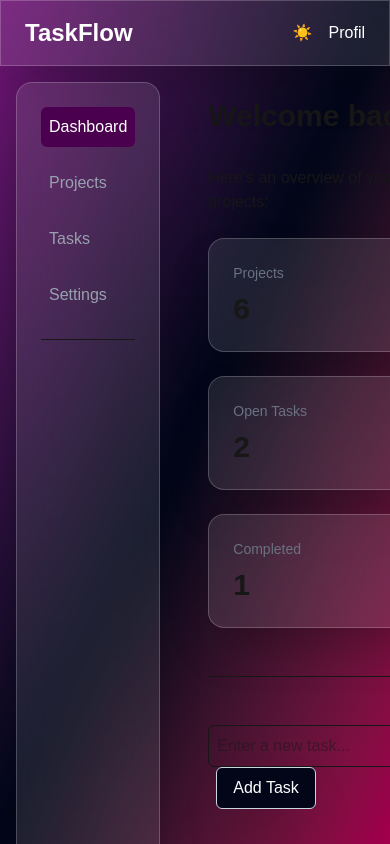
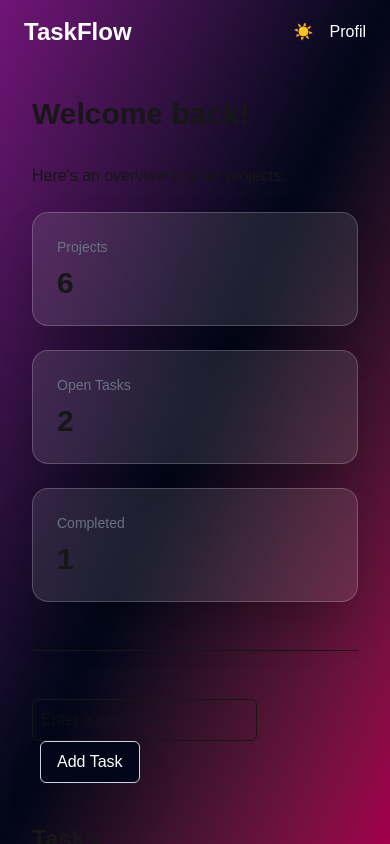
Before and after one commit to fannyullen/react-app, a Next.js app: page / in a window 390 px wide. Built offline with nearby package versions, Linux system fonts and the light colour scheme.

Commit message:
Design change

```diff
--- a/app/components/Navbar/Navbar.tsx
+++ b/app/components/Navbar/Navbar.tsx
@@ -6,7 +6,7 @@ import { useTheme } from "@/app/src/hooks/useTheme";
 export default function Navbar() {
     const { theme, toggleTheme } = useTheme();
     return (
-        <nav className="flex items-center justify-between px-6 py-4 text-white bg-white/10 backdrop-blur-xl border border-white/20 shadow-2xl">
+        <nav className="flex items-center justify-between px-6 py-4 text-white">
             <h1 className="text-2xl font-bold">
                 TaskFlow
             </h1>
--- a/app/components/Sidebar/Sidebar.tsx
+++ b/app/components/Sidebar/Sidebar.tsx
@@ -5,7 +5,7 @@ import { menuItems } from "@/app/data/menuItem";
 export default function Sidebar() {
 
     return (
-        <aside className="bg-white/10 w-64 m-4 backdrop-blur-xl border border-white/20 shadow-2xl rounded-2xl">
+        <aside className="hidden md:block bg-white/10 w-64 m-4 backdrop-blur-xl border border-white/20 shadow-2xl rounded-2xl">
             <nav className="p-6">
                 <ul className="space-y-4 text-gray-400 mb-6">
                     {/*För varje objekt i menuItems, skapa ett nytt li-element*/}
```
